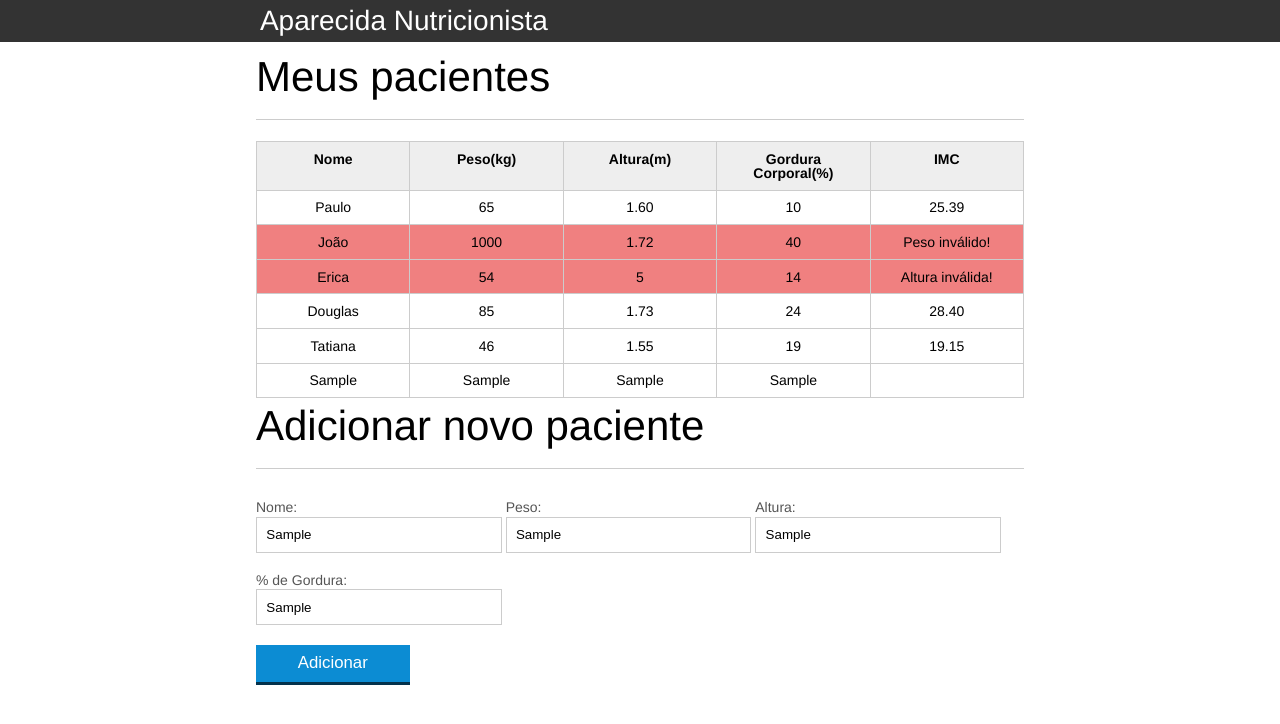
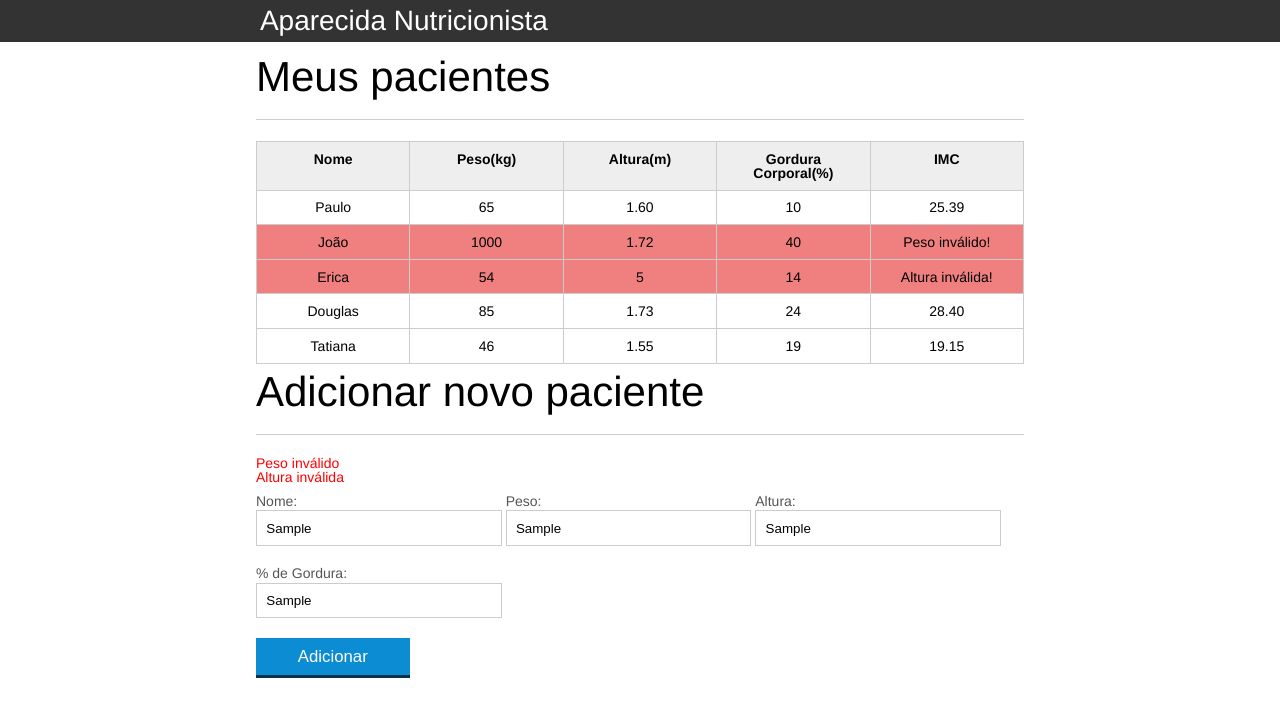
Before and after one commit to thiago-machado/alura-javascript-curso-1, a plain HTML site: page index.html in a window 1280 px wide. Both pictures are taken after typing "Sample", "Sample", "Sample", "Sample" into the empty fields and a click on the button "Adicionar". Drawn offline with Linux system fonts and the light colour scheme.

Commit message:
Finalização do quinto módulo

```diff
--- a/css/index.css
+++ b/css/index.css
@@ -136,3 +136,12 @@ button[disabled=disabled], button:disabled {
 .paciente-invalido {
 	background-color: lightcoral;
 }
+
+#mensagens-erro {
+	color: red;
+}
+
+.fadeOut {
+    opacity: 0;
+    transition: 0.5s;
+}
--- a/index.html
+++ b/index.html
@@ -77,6 +77,7 @@
 		<!-- ... -->
 		<section class="container">
 		    <h2 id="titulo-form">Adicionar novo paciente</h2>
+				<ul id="mensagens-erro"></ul>
 		    <form id="form-adiciona">
 		        <div class="grupo">
 		            <label for="nome">Nome:</label>
@@ -99,6 +100,8 @@
 		    </form>
 		</section>
 
-		<script src="js/principal.js"></script>
+		<script src="js/calcula-imc.js"></script>
+		<script src="js/form.js"></script>
+		<script src="js/remover-paciente.js"></script>
 	</body>
 </html>
--- /dev/null
+++ b/js/calcula-imc.js
@@ -0,0 +1,76 @@
+// exibe um popup
+//alert("Olá mundo");
+
+// exibe uma mensagem no log do navegador
+console.log("Exibindo mensagem no console...");
+
+// pegando a tag e seu conteudo em <h1>
+var titulo = document.querySelector("h1");
+console.log("Título usando a tag: ", titulo.textContent);
+
+// pegando evento de click no título
+titulo.addEventListener("click", function (){
+  console.log("Essa é uma função anônima.")
+});
+titulo.addEventListener("click", clickNoTitulo);
+
+// alterando o conteúdo da tag
+titulo.textContent = "Aparecida Nutricionista";
+
+// pegando a tag e seu conteudo usando a classe
+var tituloPorClasse = document.querySelector(".titulo");
+console.log("Título usando a classe: ", tituloPorClasse.textContent);
+
+var pacientes = document.querySelectorAll(".paciente");
+
+for(var i = 0; i < pacientes.length; i++) {
+  // calculando IMC
+  var paciente = pacientes[i];
+
+  var tdPeso = paciente.querySelector(".info-peso");
+  var peso = tdPeso.textContent;
+
+  var tdAltura = paciente.querySelector(".info-altura");
+  var altura = tdAltura.textContent;
+
+  var imc = peso / (altura * altura);
+  var tdImc = paciente.querySelector(".info-imc");
+
+  // condições lógicas
+  var pesoEhValido = true;
+  var alturaEhValida = true;
+
+  if (!validaPeso(peso)) {
+    pesoEhValido = false;
+    tdImc.textContent = "Peso inválido!";
+    // alterando o bkg utilizando o manipulador do javascript
+    paciente.style.backgroundColor = "lightcoral";
+  }
+
+  if (!validaAltura(altura)){
+    alturaEhValida = false;
+    tdImc.textContent = "Altura inválida!";
+    // adiconando uma classe css ao elemento
+    paciente.classList.add("paciente-invalido");
+  }
+
+  if (alturaEhValida && pesoEhValido){
+    tdImc.textContent = calculaImc(peso, altura);
+  }
+}
+
+function calculaImc(peso, altura){
+  return (peso / (altura * altura)).toFixed(2);
+}
+
+function clickNoTitulo() {
+  console.log("Chamando método de clique no título");
+}
+
+function validaPeso(peso){
+  return (peso > 0 && peso < 1000);
+}
+
+function validaAltura(altura) {
+  return (altura > 0 && altura < 3.0);
+}
--- /dev/null
+++ b/js/form.js
@@ -0,0 +1,107 @@
+// evento de click no botão
+var botaoAdicionar = document.querySelector("#adicionar-paciente");
+botaoAdicionar.addEventListener("click", function(event) {
+
+  /*
+  preventDefault evita o funcionamento padrão. Ou seja, como
+  button está dentro de um form, o funcionamento padrão do
+  html é enviar os dados e recarregar a página.
+  */
+  event.preventDefault();
+
+  var form = document.querySelector("#form-adiciona");
+  var paciente = obtemPacienteDoFormulario(form);
+
+  var pacienteTr = montaTr(paciente);
+
+  var erros = validaPaciente(paciente);
+  if(erros.length > 0){
+    exibeMensagensDeErro(erros);
+    return;
+  }
+
+  // adicionando tr com todos os tds na tabela
+  var tabela = document.querySelector("#tabela-pacientes");
+  tabela.appendChild(pacienteTr);
+  form.reset();
+  var mensagensErro = document.querySelector("#mensagens-erro");
+  mensagensErro.innerHTML = ""; // limpando as mensagens de erro
+});
+
+function exibeMensagensDeErro(erros){
+  var ul = document.querySelector("#mensagens-erro");
+  ul.innerHTML = ""; // limpando a lista de erros antes de inserir as novas mensagens de erro
+  /*
+  Uma das maneiras de iterar arrays é usando foreach.
+  No javascrit, um foreach possui a estrutura abaixo:
+  */
+  erros.forEach(function(erro){ // erro é cada um dos elementos do array erros
+    var li = document.createElement("li");
+    li.textContent = erro;
+    ul.appendChild(li);
+  });
+}
+
+function montaTr(paciente){
+  var pacienteTr = document.createElement("tr");
+  pacienteTr.classList.add("paciente");
+  pacienteTr.appendChild(montaTd(paciente.nome, "info-nome"));
+  pacienteTr.appendChild(montaTd(paciente.peso, "info-peso"));
+  pacienteTr.appendChild(montaTd(paciente.altura, "info-altura"));
+  pacienteTr.appendChild(montaTd(paciente.gordura, "info-gordura"));
+  pacienteTr.appendChild(montaTd(paciente.imc, "info-imc"));
+  return pacienteTr;
+}
+
+function montaTd(dado,classe){
+  var td = document.createElement("td");
+  td.textContent = dado;
+  td.classList.add(classe);
+  return td;
+}
+
+function obtemPacienteDoFormulario(form) {
+  // Criando objeto paciente
+  // Todas as características desse objeto devem estar dentro de "{}"
+
+  // Além disso, após cada característica, deve-se inserir uma ","
+  // Com exceção da última característica
+
+  // Cada caterística tem uma chave e um valor, e essas são separadas por ":"
+  var paciente = {
+    nome: form.nome.value,
+    peso: form.peso.value,
+    altura: form.altura.value,
+    gordura: form.gordura.value,
+    imc: calculaImc(form.peso.value, form.altura.value)
+  }
+  return paciente;
+}
+
+function validaPaciente(paciente) {
+  var erros = [];
+  if (paciente.nome.length == 0){
+    erros.push("Nome não pode ser em branco");
+  }
+
+  if (paciente.gordura.length == 0){
+    erros.push("Gordura não pode ser em branco");
+  }
+
+  if (paciente.peso.length == 0){
+    erros.push("Peso não pode ser em branco");
+  }
+
+  if (paciente.altura.length == 0){
+    erros.push("Altura não pode ser em branco");
+  }
+
+  if (!validaPeso(paciente.peso)){
+    erros.push("Peso inválido");
+  }
+
+  if (!validaAltura(paciente.altura)){
+    erros.push("Altura inválida");
+  }
+  return erros;
+}
--- a/js/principal.js
+++ /dev/null
@@ -1,116 +0,0 @@
-// exibe um popup
-//alert("Olá mundo");
-
-// exibe uma mensagem no log do navegador
-console.log("Exibindo mensagem no console...");
-
-// pegando a tag e seu conteudo em <h1>
-var titulo = document.querySelector("h1");
-console.log("Título usando a tag: ", titulo.textContent);
-
-// pegando evento de click no título
-titulo.addEventListener("click", function (){
-  console.log("Essa é uma função anônima.")
-});
-titulo.addEventListener("click", clickNoTitulo);
-
-// alterando o conteúdo da tag
-titulo.textContent = "Aparecida Nutricionista";
-
-// pegando a tag e seu conteudo usando a classe
-var tituloPorClasse = document.querySelector(".titulo");
-console.log("Título usando a classe: ", tituloPorClasse.textContent);
-
-var pacientes = document.querySelectorAll(".paciente");
-
-for(var i = 0; i < pacientes.length; i++) {
-  // calculando IMC
-  var paciente = pacientes[i];
-
-  var tdPeso = paciente.querySelector(".info-peso");
-  var peso = tdPeso.textContent;
-
-  var tdAltura = paciente.querySelector(".info-altura");
-  var altura = tdAltura.textContent;
-
-  var imc = peso / (altura * altura);
-  var tdImc = paciente.querySelector(".info-imc");
-
-  // condições lógicas
-  var pesoEhValido = true;
-  var alturaEhValida = true;
-
-  if (peso <= 0 || peso >= 1000) {
-    pesoEhValido = false;
-    tdImc.textContent = "Peso inválido!";
-    // alterando o bkg utilizando o manipulador do javascript
-    paciente.style.backgroundColor = "lightcoral";
-  }
-
-  if (altura <= 0 || altura >= 3.00){
-    alturaEhValida = false;
-    tdImc.textContent = "Altura inválida!";
-    // adiconando uma classe css ao elemento
-    paciente.classList.add("paciente-invalido");
-  }
-
-  if (alturaEhValida && pesoEhValido){
-    tdImc.textContent = (peso / (altura * altura)).toFixed(2);
-  }
-
-}
-
-// evento de click no botão
-var botaoAdicionar = document.querySelector("#adicionar-paciente");
-botaoAdicionar.addEventListener("click", function(event) {
-  /*
-  preventDefault evita o funcionamento padrão. Ou seja, como
-  button está dentro de um form, o funcionamento padrão do
-  html é enviar os dados e recarregar a página.
-  */
-  event.preventDefault();
-  console.log("Oi eu sou o botao e fui clicado");
-
-  var form = document.querySelector("#form-adiciona");
-
-  /*
-  Os elementos input normalmente possuem um name.
-  Com isso, é possível pegar cada input usando seu name diretamente.
-  Ex.: form.nome nos traz o elemento input de name "nome" que está
-  contido dentro de form.
-  */
-  var nome = form.nome.value;
-  var peso = form.peso.value;
-  var altura = form.altura.value;
-  var gordura = form.gordura.value;
-
-  // criando um elemento tr
-  var pacienteTr = document.createElement("tr");
-
-  // criando elementos tds
-  var nomeTd = document.createElement("td");
-  var pesoTd = document.createElement("td");
-  var alturaTd = document.createElement("td");
-  var gorduraTd = document.createElement("td");
-  var imcTd = document.createElement("td");
-
-  nomeTd.textContent = nome;
-  pesoTd.textContent = peso;
-  alturaTd.textContent = altura;
-  gorduraTd.textContent = gordura;
-
-  // adicionando tds ao tr
-  pacienteTr.appendChild(nomeTd);
-  pacienteTr.appendChild(pesoTd);
-  pacienteTr.appendChild(alturaTd);
-  pacienteTr.appendChild(gorduraTd);
-  pacienteTr.appendChild(imcTd);
-
-  // adicionando tr com todos os tds na tabela
-  var tabela = document.querySelector("#tabela-pacientes");
-  tabela.appendChild(pacienteTr);
-});
-
-function clickNoTitulo() {
-  console.log("Chamando método de clique no título");
-}
--- /dev/null
+++ b/js/remover-paciente.js
@@ -0,0 +1,27 @@
+/*var pacientes = document.querySelectorAll(".paciente");
+
+pacientes.forEach(function(paciente) {
+paciente.addEventListener("dblclick", function() { // adicionando função de uplo clique em cada tr de paciente
+
+// Revomendo o paciente que foi clicado.
+// Nós não usamos a variável paciente para remover o elemento pois essa variável está
+// declarada fora da função. Logo, usamos o this para referenciar o elemento cujo evento
+// foi acionado.
+
+this.remove();
+});
+});*/
+
+var tabela = document.querySelector("table");
+tabela.addEventListener("dblclick", function(event) { // adicionando evento de duplo click na tabela
+  if (event.target.tagName != 'TD') {
+    return;
+  }
+  var alvoEvento = event.target; // pegando quem foi o alvo do click, no caso, a td
+  var paiDoAlvo = alvoEvento.parentNode; // pegando o nó pai do alvo, no caso, o pai da td é um tr
+
+  event.target.parentNode.classList.add("fadeOut"); // adiconando classe que aplica opacidade até 0 em 0.5s
+  setTimeout(function() { // vai executar a função após 500 ms
+    paiDoAlvo.remove(); // removendo tr
+  }, 500);
+});
```
